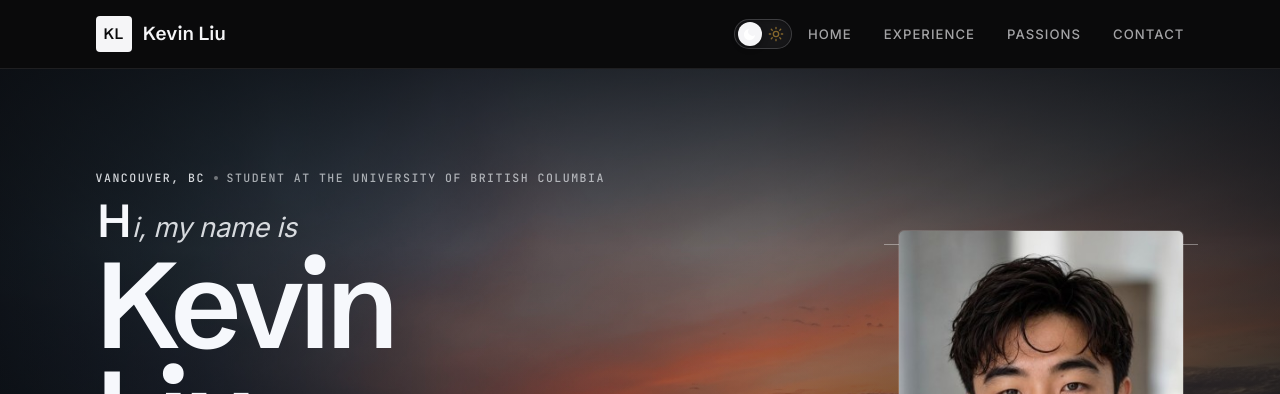
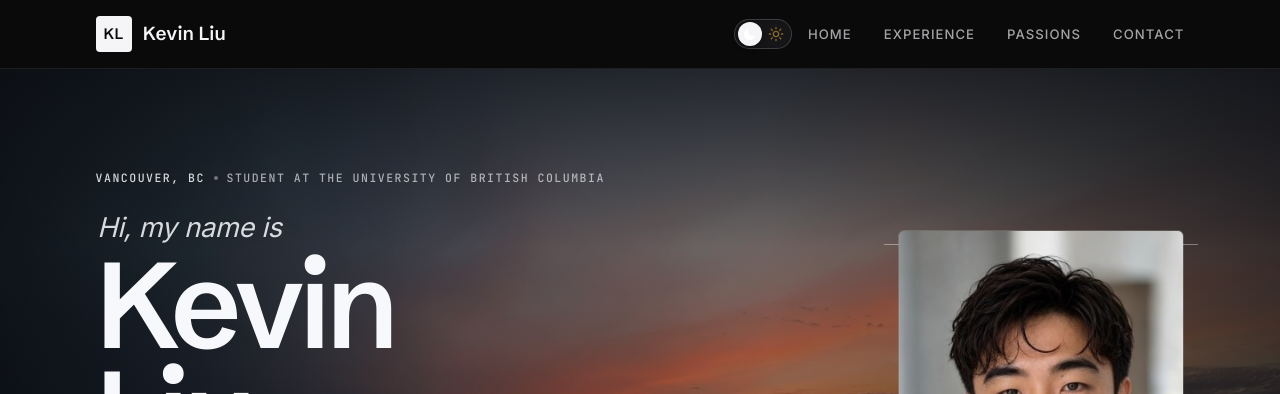
Before and after one commit to kev2k04/kev2k04.github.io, a Jekyll site: the page built from index.html, in a window 1280 px wide. Shown: the top 394 px of the page. Built offline with Jekyll 4.4.1, drawn with Linux system fonts in a browser that asks for light colours.

Commit message:
Hero: drop the first-letter emphasis; uniform greeting text
Co-Authored-By: Claude Opus 4.8 <noreply@anthropic.com>

```diff
--- a/assets/css/main.scss
+++ b/assets/css/main.scss
@@ -499,16 +499,6 @@ html[data-mode="light"] .mode-toggle__icon--moon { opacity: 0.45; }
 }
 .hero__greet--pre { margin: 0 0 0.35rem 0.06em; }
 .hero__greet--post { margin: 0.45rem 0 0 0.06em; }
-/* Decorative oversized first letter of the greeting */
-.hero__cap {
-  font-family: var(--font-head);
-  font-style: normal;
-  font-weight: 600;
-  font-size: 1.7em;
-  line-height: 0;
-  color: var(--ink);
-  margin-right: 0.02em;
-}
 /* The name — editorial masthead, revealed one line at a time */
 .hero__name {
   display: block;
--- a/index.html
+++ b/index.html
@@ -28,7 +28,7 @@ layout: default
       </p>
 
       <h1 class="hero__title">
-        <span class="hero__greet hero__greet--pre"><span class="hero__cap">H</span>i, my name is</span>
+        <span class="hero__greet hero__greet--pre">Hi, my name is</span>
         <span class="hero__name">
           {%- assign nameparts = p.name | split: " " -%}
           {%- for part in nameparts -%}
```
